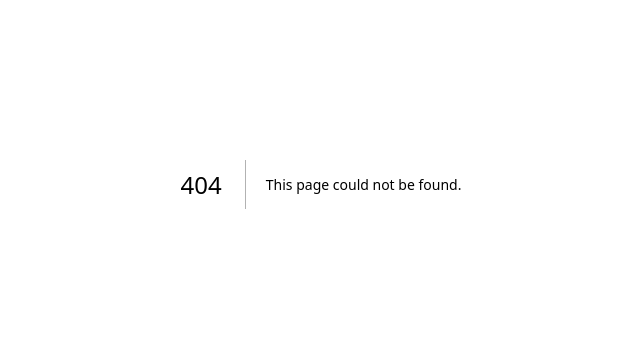
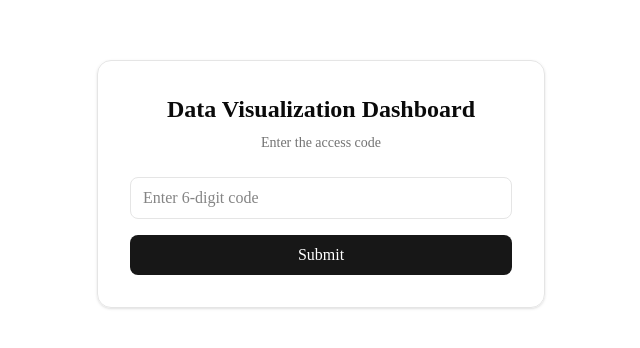
Before and after one commit to hri-gh/data-visualization-dashboard, a Next.js app: page /access in a window 1280 px wide. Before the commit this address had no page. Shown: the part 216-564 px from the top of the page, without its empty margins (319-959 px from the left). Built offline with nearby package versions, Linux system fonts and the light colour scheme.

Commit message:
feat: add access verification and middleware for dashboard access control

```diff
--- /dev/null
+++ b/src/actions/access.actions.ts
@@ -0,0 +1,34 @@
+"use server";
+
+import { cookies } from "next/headers";
+import { redirect } from "next/navigation";
+
+export async function verifyAccessCode(
+    formData: FormData
+) {
+
+    const code = formData.get("code");
+
+    if (
+        code !== process.env.ACCESS_CODE
+    ) {
+        return {
+            error: "Invalid access code",
+        };
+    }
+
+    const cookieStore = await cookies();
+
+    cookieStore.set(
+        "dashboard-access",
+        "granted",
+        {
+            httpOnly: true,
+            secure: process.env.NODE_ENV === "production",
+            sameSite: "lax",
+            path: "/",
+        }
+    );
+
+    redirect("/");
+}
--- /dev/null
+++ b/src/app/access/page.tsx
@@ -0,0 +1,48 @@
+"use client";
+
+import { useActionState } from "react";
+import { verifyAccessCode } from "@/actions/access.actions";
+
+import { Button } from "@/components/ui/button";
+
+export default function AccessPage() {
+    const [state, formAction, isPending] = useActionState(
+        async (prevState: any, formData: FormData) => {
+            return await verifyAccessCode(formData);
+        },
+        null
+    );
+
+    return (
+        <div className="w-full max-w-md absolute top-1/2 left-1/2 transform -translate-x-1/2 -translate-y-1/2 rounded-xl border p-8 shadow-sm">
+            <div className="space-y-2 text-center">
+                <h1 className="text-2xl font-bold">Data Visualization Dashboard</h1>
+                <p className="text-sm text-muted-foreground">
+                    Enter the access code
+                </p>
+            </div>
+
+            <form action={formAction} className="mt-6 space-y-4">
+                <input
+                    type="password"
+                    name="code"
+                    placeholder="Enter 6-digit code"
+                    className="w-full rounded-md border px-3 py-2 outline-none"
+                    required
+                />
+
+                {state?.error && (
+                    <p className="text-sm text-red-500">{state.error}</p>
+                )}
+
+                <button
+                    type="submit"
+                    disabled={isPending}
+                    className="w-full rounded-md bg-primary py-2 text-white disabled:opacity-50"
+                >
+                    {isPending ? "Verifying..." : "Submit"}
+                </button>
+            </form>
+        </div>
+    );
+}
--- /dev/null
+++ b/src/middleware.ts
@@ -0,0 +1,34 @@
+import { NextRequest, NextResponse } from "next/server";
+
+export function middleware(
+    request: NextRequest
+) {
+
+    const accessCookie =
+        request.cookies.get(
+            "dashboard-access"
+        );
+
+    const pathname =
+        request.nextUrl.pathname;
+
+    const isAccessPage =
+        pathname === "/access";
+
+    if (
+        !accessCookie &&
+        !isAccessPage
+    ) {
+        return NextResponse.redirect(
+            new URL("/access", request.url)
+        );
+    }
+
+    return NextResponse.next();
+}
+
+export const config = {
+    matcher: [
+        "/((?!api|_next|favicon.ico).*)",
+    ],
+};
```
